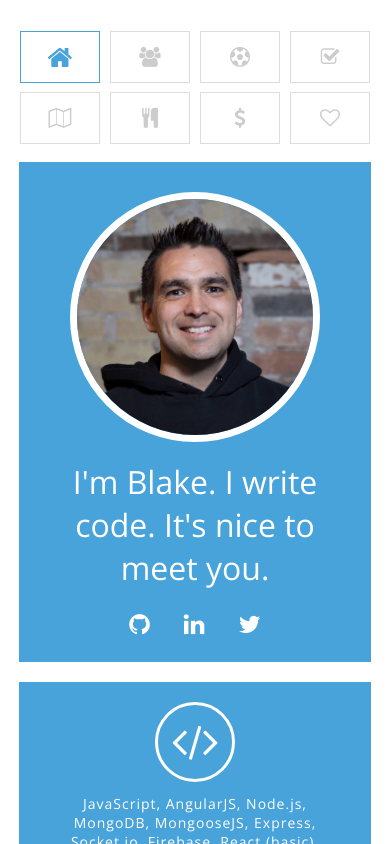
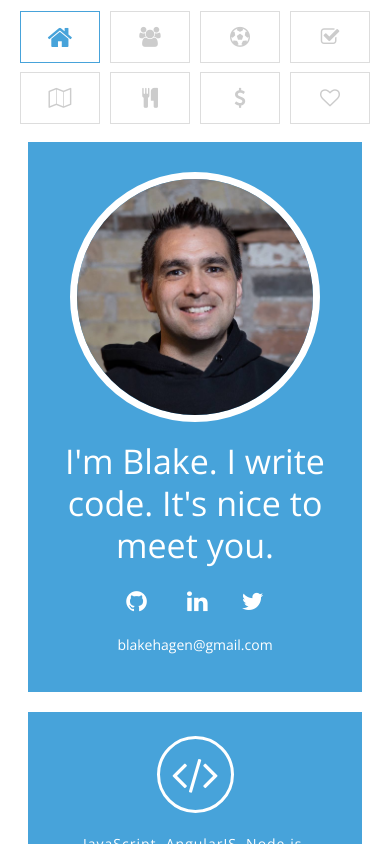
Before and after one commit to blakehagen/portfolio, a website: page public/index.html in a window 390 px wide. Shown: the top 844 px of the page. Drawn offline with nearby package versions, Linux system fonts and the light colour scheme; some packages are replaced by stand-ins of ours.

Commit message:
bio responsive done

```diff
--- a/public/directives/bio/bioTmpl.html
+++ b/public/directives/bio/bioTmpl.html
@@ -5,10 +5,16 @@
                 <img src="/styles/assets/bhagen.jpg" alt="Blake Hagen Picture">
             </div>
             <div class="text-box">
-                <h4>I'm Blake. I write code. It's nice to meet you.</h4>
+                <h2>I'm Blake. I write code. It's nice to meet you.</h2>
+            </div>
+            <div class="text-box">
+                <!--<h5>Check out my projects on the tabs above.</h5>-->
             </div>
             <div class="social-icons">
-                <h5><i class="fa fa-github"></i><i class="fa fa-linkedin"></i><i class="fa fa-twitter"></i></h5>
+                <h5><a href="http://github.com/blakehagen" target="_blank"><i class="fa fa-github"></i></a> <a href="http://linkedin.com/in/blakehagen" target="_blank"><i class="fa fa-linkedin"></i></a><a href="http://twitter.com/blakehagen" target="_blank"><i class="fa fa-twitter"></i></a></h5>
+            </div>
+            <div class="text-box">
+                <h6>blakehagen@gmail.com</h6>
             </div>
         </div>
         <div class="rectangle no-fill">
@@ -21,7 +27,7 @@
                 </div>
             </div>
 
-            <div class="sml-rectangle">
+            <div class="sml-rectangle no-margin">
                 <div class="sml-img-container multiple">
                     <img src="/styles/assets/em_t.jpg" alt="family">
 
--- a/public/styles/styles.css
+++ b/public/styles/styles.css
@@ -13,7 +13,19 @@ html, body {
 h1,h2,h3,h4,h5,h6 {
     font-family: 'Open Sans', sans-serif;
     margin: 0;
-    position: relative;
+}
+
+a {
+    text-decoration: none;
+    margin: 0;
+}
+
+a:hover {
+    text-decoration: none;
+}
+
+a:visited {
+    text-decoration: none;
 }
 
 .home-header-container {
@@ -78,6 +90,7 @@ h1,h2,h3,h4,h5,h6 {
     border-top: 1px solid #47A3DA;
     position: relative;
     z-index: 999;
+    /*border: 1px solid red;*/
 }
 
 /* BIO VIEW */
@@ -88,6 +101,7 @@ h1,h2,h3,h4,h5,h6 {
     text-align: center;
     position: relative;
     /*border: 1px solid red;*/
+    min-height: 610px;
 }
 
 .content-container {
@@ -99,15 +113,15 @@ h1,h2,h3,h4,h5,h6 {
     bottom: 0;
     right: 0;
     width: 756px;
-    height: 500px;
+    height: 550px;
 }
 
 .rectangle {
     /*margin: 50px 25px 0 25px;*/
-    margin: 0 50px 0 0;
+    margin: 0 24px 0 0;
     display: inline-block;
     width: 350px;
-    height: 500px;
+    height: 550px;
     background: #47A3DA;
     text-align: center;
     vertical-align: top;
@@ -130,12 +144,27 @@ h1,h2,h3,h4,h5,h6 {
 .text-box {
     margin: 18px auto;
     /*border: 1px solid #FFF;*/
-    width: 250px;
+    width: 260px;
     text-align: center;
 }
 
+    .text-box h2 {
+        font-size: 34px;
+        color: #FFF;
+        font-weight: 300;
+        line-height: 42px;
+        cursor: default;
+    }
+
     .text-box h4 {
-        font-size: 32px;
+        font-size: 22px;
+        color: #FFF;
+        font-weight: 300;
+        cursor: default;
+    }
+
+    .text-box h6 {
+        font-size: 14px;
         color: #FFF;
         font-weight: 300;
         cursor: default;
@@ -153,6 +182,7 @@ h1,h2,h3,h4,h5,h6 {
 
     .social-icons .fa {
         margin: 0 17px 0 17px;
+        color: #FFF;
     }
 
 .no-fill {
@@ -162,18 +192,22 @@ h1,h2,h3,h4,h5,h6 {
 
 .sml-rectangle {
     width: 100%;
-    height: 225px;
+    height: 263px;
     background: #47A3DA;
-    margin: 0 0 50px 0;
-    padding-top: 20px;
+    margin: 0 0 24px 0;
+    padding-top: 24px;
     float: right;
+}
+
+.no-margin {
+    margin: 0;
 }
 
 .sml-img-container {
     border: 3px solid #FFF;
     border-radius: 50%;
-    width: 80px;
-    height: 80px;
+    width: 90px;
+    height: 90px;
     text-align: center;
     margin: 0 auto -6px;
     display: inline-block;
@@ -181,17 +215,19 @@ h1,h2,h3,h4,h5,h6 {
 
     .sml-img-container .fa {
         color: #FFF;
-        line-height: 72px;
+        line-height: 82px;
         font-size: 44px;
     }
 
 .wide {
     width: 85%;
+    margin: 26px auto;
 }
 
 .text-box h5 {
     font-size: 14px;
     color: #FFF;
+    line-height: 22px;
     font-weight: 100;
     letter-spacing: 1px;
     cursor: default;
@@ -257,7 +293,7 @@ h1,h2,h3,h4,h5,h6 {
     }
 
     .sml-rectangle {
-        height: 248px;
+        height: 273px;
         margin-bottom: 4px;
     }
 }
@@ -293,7 +329,6 @@ h1,h2,h3,h4,h5,h6 {
     }
 
     .home-header-container {
-        width: 100%;
         height: 30px;
     }
 
@@ -320,6 +355,16 @@ h1,h2,h3,h4,h5,h6 {
     .tab {
         margin-bottom: 8px;
     }
+
+    .sml-img-container {
+        width: 77px;
+        height: 77px;
+    }
+
+    .sml-img-container .fa {
+        line-height: 70px;
+    }
+
 }
 
 @media (max-width: 630px){
@@ -352,7 +397,11 @@ h1,h2,h3,h4,h5,h6 {
 @media (max-width: 500px){
 
     .rectangle {
-        width: 95%;
+        width: 90%;
+    }
+
+    .home-header-container {
+        height: 10px;
     }
 }
 
@@ -374,4 +423,8 @@ h1,h2,h3,h4,h5,h6 {
     .not-active-text {
         line-height: 55px;
     }
+
+    .no-margin {
+        margin-bottom: 20px;
+    }
 }
```
